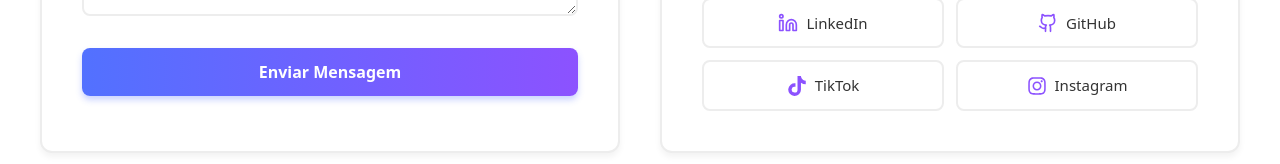
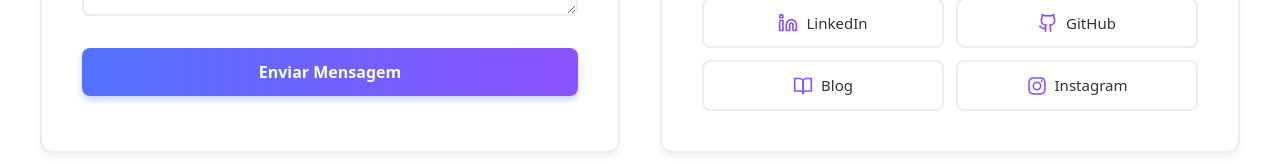
Before and after one commit to PedroVViana/Pedro-VanLume-Portfolio, a React (Vite) app: page / in a window 1280 px wide. Shown: the part 7580-7744 px from the top of the page. Built offline with nearby package versions, Linux system fonts and the light colour scheme.

Commit message:
Update ContatoSection with new social media links and icons. Replaced TikTok link with a Blog link and updated LinkedIn and GitHub URLs to point to specific profiles.

```diff
--- a/src/components/sections/ContatoSection.tsx
+++ b/src/components/sections/ContatoSection.tsx
@@ -1,6 +1,6 @@
 import React, { useState } from 'react';
-import { Mail, Phone, MapPin, Clock, Linkedin, Github } from 'lucide-react';
-import { FaTiktok, FaInstagram } from 'react-icons/fa';
+import { Mail, Phone, MapPin, Clock, Linkedin, Github, BookOpen } from 'lucide-react';
+import { FaInstagram } from 'react-icons/fa';
 import Button from '../UI/Button';
 
 const ContatoSection: React.FC = () => {
@@ -130,19 +130,19 @@
             <div className="contato-social">
               <h4>Redes Sociais</h4>
               <div className="contato-social-links">
-                <a href="https://linkedin.com" target="_blank" rel="noopener noreferrer" className="social-link">
+                <a href="https://www.linkedin.com/in/pedro-vanlume-0230551b9/" target="_blank" rel="noopener noreferrer" className="social-link">
                   <Linkedin />
                   <span>LinkedIn</span>
                 </a>
-                <a href="https://github.com" target="_blank" rel="noopener noreferrer" className="social-link">
+                <a href="https://github.com/PedroVViana" target="_blank" rel="noopener noreferrer" className="social-link">
                   <Github />
                   <span>GitHub</span>
                 </a>
-                <a href="https://tiktok.com" target="_blank" rel="noopener noreferrer" className="social-link">
-                  <FaTiktok />
-                  <span>TikTok</span>
+                <a href="https://devlumeblogs.com/" target="_blank" rel="noopener noreferrer" className="social-link">
+                  <BookOpen />
+                  <span>Blog</span>
                 </a>
-                <a href="https://instagram.com" target="_blank" rel="noopener noreferrer" className="social-link">
+                <a href="https://www.instagram.com/devlume__?igsh=MTBuZHZ3Y3ZkYWZpdA==" target="_blank" rel="noopener noreferrer" className="social-link">
                   <FaInstagram />
                   <span>Instagram</span>
                 </a>
```
